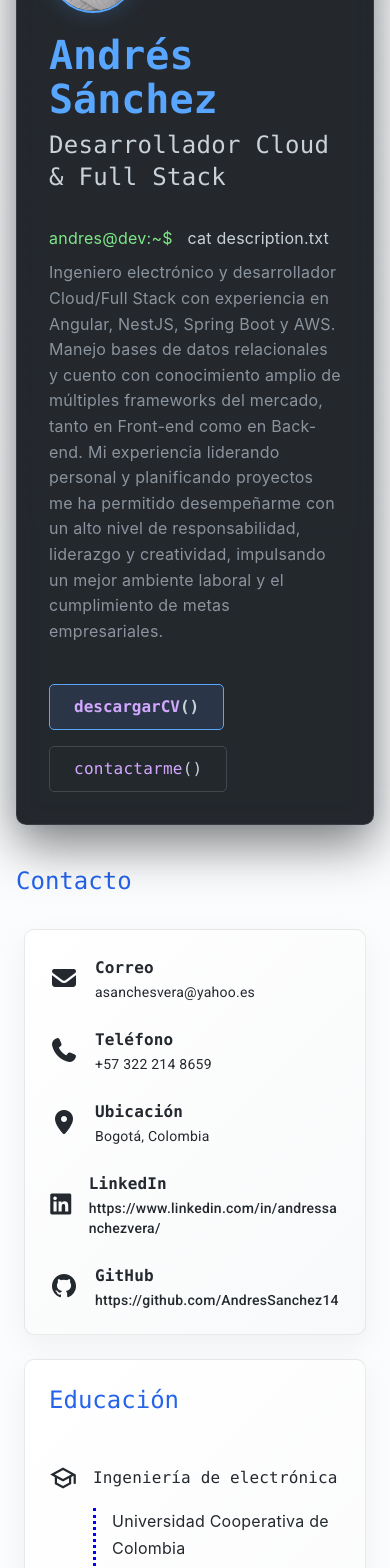
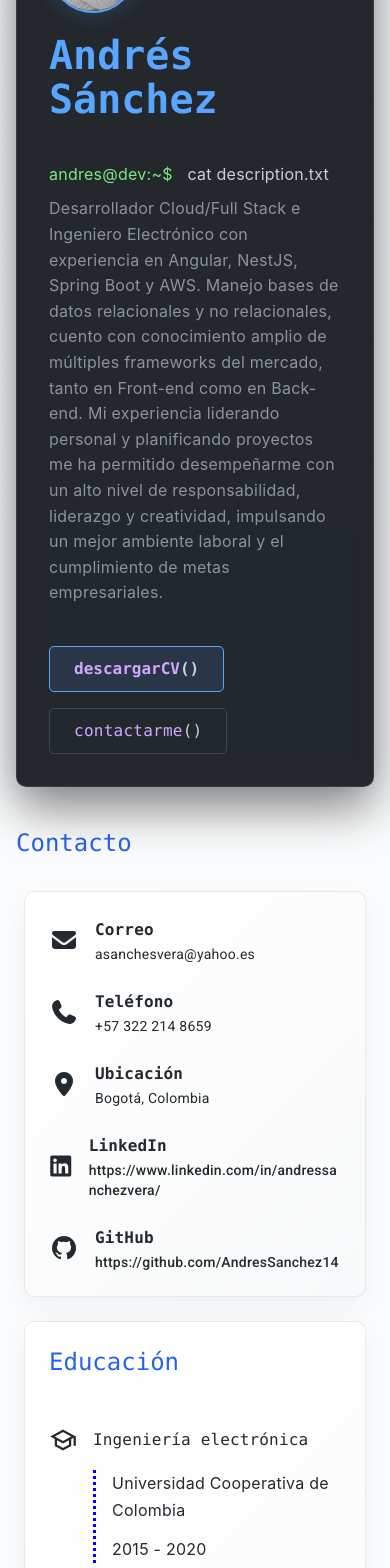
Before and after one commit to AndresSanchez14/resume, an Angular app: page / in a window 390 px wide. Shown: the part 320-1888 px from the top of the page. Built offline with nearby package versions, Linux system fonts and the light colour scheme.

Commit message:
Updating CV, and experience section , and some styles for responsive

```diff
--- a/package.json
+++ b/package.json
@@ -6,7 +6,9 @@
     "start": "ng serve",
     "build": "ng build",
     "watch": "ng build --watch --configuration development",
-    "test": "ng test"
+    "test": "ng test",
+    "prepare_build_release": "ng build --configuration production --base-href='/resume/'",
+    "release_page": "npx angular-cli-ghpages --dir=dist/resume-as/browser"
   },
   "private": true,
   "dependencies": {
--- a/src/app/core/constants/data_en.ts
+++ b/src/app/core/constants/data_en.ts
@@ -11,8 +11,8 @@ export const data_en = {
   shortIntroduction: {
     name: 'Andrés Sánchez',
     title: 'Hi!! , I am Andrés Sánchez',
-    description: `Electronic Engineer and Cloud/Full Stack Developer with experience in Angular,
-                  NestJS, Spring Boot, and AWS. Skilled in relational databases and well-versed in a wide range
+    description: `Cloud/Full Stack Developer and  Electronic Engineer with experience in Angular,
+                  NestJS, Spring Boot, and AWS. Skilled in relational databases and no relational databases, well-versed in a wide range
                   of market frameworks, both Front-end and Back-end. My experience leading teams and planning
                   projects has allowed me to perform with a high level of responsibility, leadership, and creativity,
                   fostering a better work environment and the achievement of business goals.`,
@@ -39,7 +39,7 @@ export const data_en = {
     educationTitle: 'Education',
     educationList: [
       {
-        degree: 'Electronics engineering',
+        degree: 'Electronic engineering',
         institution: 'Universidad Cooperativa de Colombia',
         year: '2015 - 2020'
       },
@@ -56,7 +56,7 @@ export const data_en = {
       {
         degree: 'Course of specialization in web development and modern technologies',
         institution: 'Udemy',
-        year: '2023 - Current'
+        year: '2023 - Actually'
       }
     ]
   },
@@ -92,7 +92,8 @@ export const data_en = {
       'Api Gateway',
       'Cognito',
       'DynamoDB',
-      'ECS'
+      'ECS',
+      'RDS'
     ]
   },
   workExperienceInfo: {
@@ -101,7 +102,7 @@ export const data_en = {
       {
         position: 'Middle Software Developer',
         company: 'Banco de Bogotá',
-        duration: '11/2025 - Present',
+        duration: '11/2025 - Actually',
         tasks: [
           'Developed frontend web applications using Angular with TypeScript, implementing reusable components with Stencil.js to maintain design consistency across the bank.',
           'Built RESTful APIs with Node.js, Express.js, NestJS, and Spring Boot, implementing hexagonal architecture and microservices architecture.',
@@ -125,7 +126,7 @@ export const data_en = {
         tasks: [
           'Built algorithms and functions in SQL Server and Python for data standardization.',
           'Designed relational database models (ERD) in SQL Server.',
-          'Analyzed and interpreted datasets to generate insights and recommendations.'
+          'Created dashboards using Power BI.'
         ]
       }
     ]
--- a/src/app/core/constants/data_es.ts
+++ b/src/app/core/constants/data_es.ts
@@ -10,12 +10,11 @@ export const data_es = {
   shortIntroduction: {
     name: 'Andrés Sánchez',
     title: 'Hola!, soy Andrés Sánchez',
-    description: `Ingeniero electrónico y desarrollador Cloud/Full Stack con experiencia en Angular,
-                  NestJS, Spring Boot y AWS. Manejo bases de datos relacionales y cuento con conocimiento amplio
-                  de múltiples frameworks del mercado, tanto en Front-end como en Back-end. Mi experiencia liderando
-                  personal y planificando proyectos me ha permitido desempeñarme con un alto nivel de responsabilidad,
+    description: `Desarrollador Cloud/Full Stack e Ingeniero Electrónico con experiencia en Angular, NestJS, Spring Boot y AWS.
+                  Manejo bases de datos relacionales y no relacionales,
+                  cuento con conocimiento amplio de múltiples frameworks del mercado, tanto en Front-end como en Back-end.
+                  Mi experiencia liderando personal y planificando proyectos me ha permitido desempeñarme con un alto nivel de responsabilidad,
                   liderazgo y creatividad, impulsando un mejor ambiente laboral y el cumplimiento de metas empresariales.`,
-    role: 'Desarrollador Cloud & Full Stack',
     buttons: {
       downloadCVText: 'descargarCV',
       sendEmailText: 'contactarme'
@@ -38,7 +37,7 @@ export const data_es = {
     educationTitle: 'Educación',
     educationList: [
       {
-        degree: 'Ingeniería de electrónica',
+        degree: 'Ingeniería electrónica',
         institution: 'Universidad Cooperativa de Colombia',
         year: '2015 - 2020'
       },
@@ -91,7 +90,8 @@ export const data_es = {
       'Api Gateway',
       'Cognito',
       'DynamoDB',
-      'ECS'
+      'ECS',
+      'RDS'
     ]
   },
   workExperienceInfo: {
@@ -124,7 +124,7 @@ export const data_es = {
         tasks: [
           'Creación de algoritmos y funciones en SQL Server y Python para la estandarización de datos.',
           'Modelamiento de bases de datos relacionales (MER) en SQL Server.',
-          'Análisis e interpretación de conjuntos de datos para generar insights y recomendaciones.'
+          'Creación de Dashboards mediante el uso de Power BI.',
         ]
       }
     ]
--- a/src/app/pages/home/components/skills/skills.component.scss
+++ b/src/app/pages/home/components/skills/skills.component.scss
@@ -6,6 +6,11 @@
   background: var(--exp-background);
   box-shadow: var(--exp-shadow-1), var(--exp-shadow-2), var(--exp-inset);
   transition: all 0.3s ease;
+
+  h2 {
+    margin: 1rem 0;
+    font-size: 1.25rem;
+  }
 
 
   &:hover {
--- a/src/app/pages/home/components/skills/skills.component.ts
+++ b/src/app/pages/home/components/skills/skills.component.ts
@@ -21,7 +21,8 @@ const DEVICON_MAP: Record<string, string> = {
   'api gateway': 'amazonwebservices',
   'cognito': 'amazonwebservices',
   'dynamodb': 'amazonwebservices',
-  'ecs': 'amazonwebservices'
+  'ecs': 'amazonwebservices',
+  'rds': 'amazonwebservices',
 };
 
 
```
Also changed, not shown: 2 other files (tests, documents, lock files or other folders).
